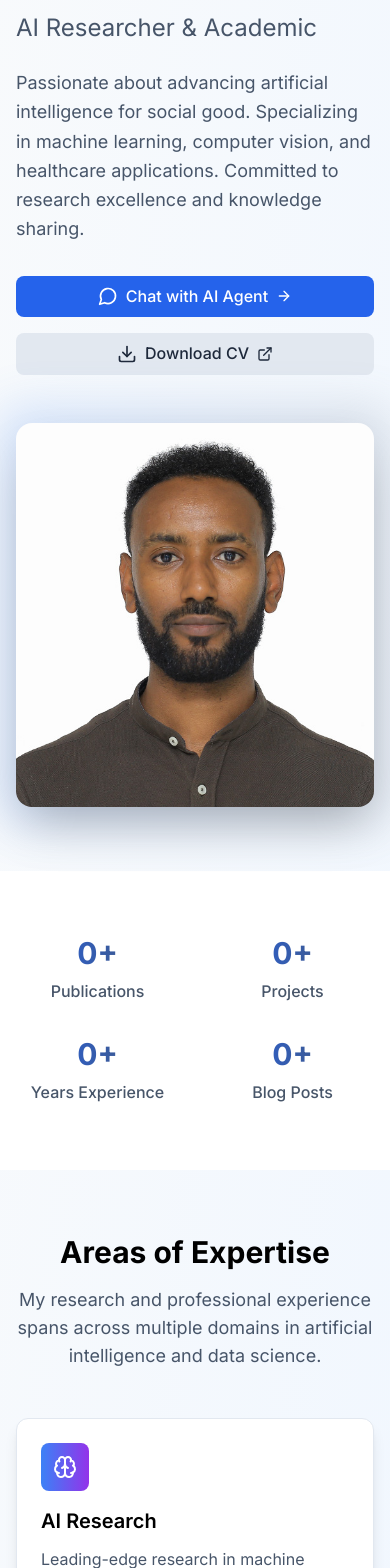
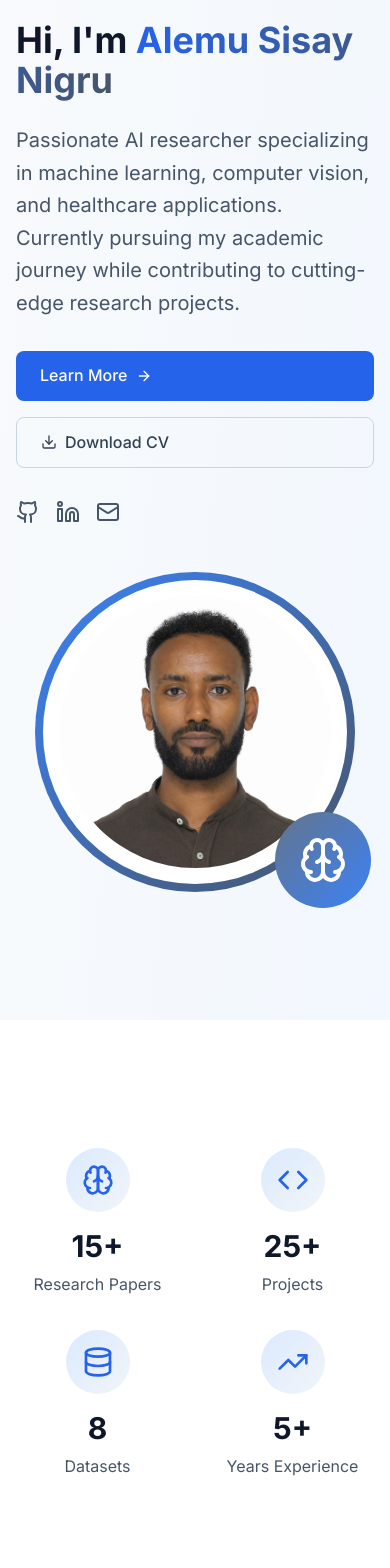
Before and after one commit to AlexSisay/alemu-portfolio, a React (Create React App) app in the folder client/: page / in a window 390 px wide. Shown: the part 180-1748 px from the top of the page. Built offline with nearby package versions, Linux system fonts and the light colour scheme; no server answers.

Commit message:
Fix ESLint errors: remove unused imports and fix invalid href attributes

```diff
--- a/client/src/components/Navbar.js
+++ b/client/src/components/Navbar.js
@@ -1,7 +1,7 @@
 import React, { useState, useEffect } from 'react';
 import { Link, useLocation } from 'react-router-dom';
 import { motion } from 'framer-motion';
-import { Menu, X, Brain, Home, User, FileText, BarChart3, MessageCircle } from 'lucide-react';
+import { Menu, X, Brain, Home, User, FileText, BarChart3 } from 'lucide-react';
 
 const Navbar = () => {
   const [isOpen, setIsOpen] = useState(false);
--- a/client/src/pages/Home.js
+++ b/client/src/pages/Home.js
@@ -3,191 +3,255 @@ import { Link } from 'react-router-dom';
 import { motion } from 'framer-motion';
 import {
   ArrowRight,
+  Download,
+  Github,
+  Linkedin,
+  Mail,
   Brain,
   Code,
-  BookOpen,
-  BarChart3,
-  MessageCircle,
-  Download,
-  ExternalLink
+  Database,
+  TrendingUp,
+  Calendar,
+  MapPin,
+  Award
 } from 'lucide-react';
-import axios from 'axios';
 
 const Home = () => {
-  const [profile, setProfile] = useState(null);
-  const [analytics, setAnalytics] = useState(null);
+  const [cvData, setCvData] = useState(null);
+  const [loading, setLoading] = useState(true);
 
   useEffect(() => {
-    const fetchData = async () => {
+    const fetchCVData = async () => {
       try {
-        const [profileRes, analyticsRes] = await Promise.all([
-          axios.get('/api/profile'),
-          axios.get('/api/dashboard')
-        ]);
-        setProfile(profileRes.data);
-        setAnalytics(analyticsRes.data);
+        const response = await fetch('/api/cv');
+        const data = await response.json();
+        setCvData(data);
       } catch (error) {
-        console.error('Error fetching data:', error);
+        console.error('Error fetching CV data:', error);
+      } finally {
+        setLoading(false);
       }
     };
-    fetchData();
+
+    fetchCVData();
   }, []);
 
-  const features = [
-    {
-      icon: Brain,
-      title: "AI Research",
-      description: "Leading-edge research in machine learning and artificial intelligence applications",
-      color: "from-blue-500 to-purple-600"
-    },
-    {
-      icon: Code,
-      title: "Technical Expertise",
-      description: "Deep knowledge in Python, TensorFlow, PyTorch, and modern AI frameworks",
-      color: "from-green-500 to-blue-600"
-    },
-    {
-      icon: BookOpen,
-      title: "Academic Excellence",
-      description: "Published research papers and contributions to the AI community",
-      color: "from-purple-500 to-pink-600"
-    },
-    {
-      icon: BarChart3,
-      title: "Data Science",
-      description: "Comprehensive experience in data analysis and statistical modeling",
-      color: "from-orange-500 to-red-600"
-    }
+  const stats = [
+    { icon: Brain, label: 'Research Papers', value: '15+' },
+    { icon: Code, label: 'Projects', value: '25+' },
+    { icon: Database, label: 'Datasets', value: '8' },
+    { icon: TrendingUp, label: 'Years Experience', value: '5+' }
   ];
 
-  const stats = [
-    { label: "Publications", value: analytics?.totalPublications || 0 },
-    { label: "Projects", value: analytics?.totalProjects || 0 },
-    { label: "Years Experience", value: analytics?.yearsOfExperience || 0 },
-    { label: "Blog Posts", value: analytics?.blogPosts || 0 }
+  const skills = [
+    { name: 'Machine Learning', level: 95 },
+    { name: 'Python', level: 90 },
+    { name: 'Deep Learning', level: 88 },
+    { name: 'Computer Vision', level: 85 },
+    { name: 'Data Science', level: 82 },
+    { name: 'TensorFlow/PyTorch', level: 80 }
   ];
 
   return (
-    <div className="pt-16">
+    <div className="min-h-screen bg-gradient-to-br from-secondary-50 to-primary-50">
       {/* Hero Section */}
-      <section className="section-padding">
-        <div className="container-max">
+      <section className="pt-20 pb-16">
+        <div className="container-max section-padding">
           <div className="grid grid-cols-1 lg:grid-cols-2 gap-12 items-center">
+            {/* Left Content */}
             <motion.div
               initial={{ opacity: 0, x: -50 }}
               animate={{ opacity: 1, x: 0 }}
-              transition={{ duration: 0.6 }}
+              transition={{ duration: 0.8 }}
             >
-              <h1 className="text-4xl md:text-6xl font-bold mb-6">
+              <div className="flex items-center space-x-2 mb-6">
+                <div className="w-8 h-8 bg-gradient-to-r from-primary-600 to-secondary-600 rounded-lg flex items-center justify-center">
+                  <Brain className="w-5 h-5 text-white" />
+                </div>
+                <span className="text-lg font-medium text-primary-600">AI Researcher & Academic</span>
+              </div>
+
+              <h1 className="text-4xl md:text-6xl font-bold text-secondary-900 mb-6">
+                Hi, I'm{' '}
                 <span className="gradient-text">Alemu Sisay Nigru</span>
               </h1>
-              <h2 className="text-2xl md:text-3xl text-secondary-600 mb-6">
-                AI Researcher & Academic
-              </h2>
-              <p className="text-lg text-secondary-600 mb-8 leading-relaxed">
-                Passionate about advancing artificial intelligence for social good.
-                Specializing in machine learning, computer vision, and healthcare applications.
-                Committed to research excellence and knowledge sharing.
+
+              <p className="text-xl text-secondary-600 mb-8 leading-relaxed">
+                Passionate AI researcher specializing in machine learning, computer vision,
+                and healthcare applications. Currently pursuing my academic journey while
+                contributing to cutting-edge research projects.
               </p>
-              <div className="flex flex-col sm:flex-row gap-4">
+
+              <div className="flex flex-col sm:flex-row gap-4 mb-8">
                 <Link
-                  to="/ai-agent"
-                  className="btn-primary flex items-center justify-center space-x-2"
+                  to="/about"
+                  className="inline-flex items-center px-6 py-3 bg-primary-600 text-white rounded-lg hover:bg-primary-700 transition-colors font-medium"
                 >
-                  <MessageCircle className="w-5 h-5" />
-                  <span>Chat with AI Agent</span>
-                  <ArrowRight className="w-4 h-4" />
+                  Learn More
+                  <ArrowRight className="w-4 h-4 ml-2" />
                 </Link>
                 <a
-                  href="/Alemu Sisay Nigru-resume_June_20_2025.pdf"
+                  href="/Alemu%20Sisay%20Nigru-resume.pdf"
+                  download
+                  className="inline-flex items-center px-6 py-3 border border-secondary-300 text-secondary-700 rounded-lg hover:bg-secondary-50 transition-colors font-medium"
+                >
+                  <Download className="w-4 h-4 mr-2" />
+                  Download CV
+                </a>
+              </div>
+
+              {/* Social Links */}
+              <div className="flex space-x-4">
+                <a
+                  href="https://github.com/alexsisay"
                   target="_blank"
                   rel="noopener noreferrer"
-                  className="btn-secondary flex items-center justify-center space-x-2"
+                  className="text-secondary-600 hover:text-primary-600 transition-colors"
                 >
-                  <Download className="w-5 h-5" />
-                  <span>Download CV</span>
-                  <ExternalLink className="w-4 h-4" />
+                  <Github className="w-6 h-6" />
+                </a>
+                <a
+                  href="https://linkedin.com/in/alemu-sisay"
+                  target="_blank"
+                  rel="noopener noreferrer"
+                  className="text-secondary-600 hover:text-primary-600 transition-colors"
+                >
+                  <Linkedin className="w-6 h-6" />
+                </a>
+                <a
+                  href="mailto:alemu.nigru@unibs.it"
+                  className="text-secondary-600 hover:text-primary-600 transition-colors"
+                >
+                  <Mail className="w-6 h-6" />
                 </a>
               </div>
             </motion.div>
 
+            {/* Right Content - Profile Image */}
             <motion.div
               initial={{ opacity: 0, x: 50 }}
               animate={{ opacity: 1, x: 0 }}
-              transition={{ duration: 0.6, delay: 0.2 }}
-              className="relative"
+              transition={{ duration: 0.8, delay: 0.2 }}
+              className="flex justify-center lg:justify-end"
             >
-              <div className="relative z-10">
-                <img
-                  src="/alemu.jpg"
-                  alt="Alemu Sisay Nigru"
-                  className="w-full h-96 object-cover rounded-2xl shadow-2xl"
-                />
+              <div className="relative">
+                <div className="w-80 h-80 rounded-full bg-gradient-to-br from-primary-500 to-secondary-600 p-2">
+                  <div className="w-full h-full rounded-full bg-white p-4 flex items-center justify-center">
+                    <img
+                      src="/alemu.jpg"
+                      alt="Alemu Sisay Nigru"
+                      className="w-full h-full rounded-full object-cover"
+                    />
+                  </div>
+                </div>
+                <div className="absolute -bottom-4 -right-4 w-24 h-24 bg-gradient-to-br from-secondary-500 to-primary-500 rounded-full flex items-center justify-center">
+                  <Brain className="w-12 h-12 text-white" />
+                </div>
               </div>
-              <div className="absolute -inset-4 bg-gradient-to-r from-primary-500 to-secondary-500 rounded-2xl opacity-20 blur-xl"></div>
             </motion.div>
           </div>
         </div>
       </section>
 
       {/* Stats Section */}
-      <section className="section-padding bg-white">
-        <div className="container-max">
+      <section className="py-16 bg-white">
+        <div className="container-max section-padding">
           <motion.div
-            initial={{ opacity: 0, y: 30 }}
+            initial={{ opacity: 0, y: 20 }}
             whileInView={{ opacity: 1, y: 0 }}
             transition={{ duration: 0.6 }}
             viewport={{ once: true }}
             className="grid grid-cols-2 md:grid-cols-4 gap-8"
           >
             {stats.map((stat, index) => (
-              <div key={index} className="text-center">
-                <div className="text-3xl md:text-4xl font-bold gradient-text mb-2">
-                  {stat.value}+
+              <div key={stat.label} className="text-center">
+                <div className="w-16 h-16 bg-gradient-to-br from-primary-100 to-secondary-100 rounded-full flex items-center justify-center mx-auto mb-4">
+                  <stat.icon className="w-8 h-8 text-primary-600" />
                 </div>
-                <div className="text-secondary-600 font-medium">
-                  {stat.label}
-                </div>
+                <div className="text-3xl font-bold text-secondary-900 mb-2">{stat.value}</div>
+                <div className="text-secondary-600">{stat.label}</div>
               </div>
             ))}
           </motion.div>
         </div>
       </section>
 
-      {/* Features Section */}
-      <section className="section-padding">
-        <div className="container-max">
+      {/* Current Position Section */}
+      {cvData && (
+        <section className="py-16">
+          <div className="container-max section-padding">
+            <motion.div
+              initial={{ opacity: 0, y: 20 }}
+              whileInView={{ opacity: 1, y: 0 }}
+              transition={{ duration: 0.6 }}
+              viewport={{ once: true }}
+              className="bg-gradient-to-r from-primary-600 to-secondary-600 rounded-2xl p-8 text-white"
+            >
+              <div className="grid grid-cols-1 md:grid-cols-3 gap-6">
+                <div className="flex items-center space-x-3">
+                  <MapPin className="w-6 h-6" />
+                  <div>
+                    <div className="text-sm opacity-90">Current Location</div>
+                    <div className="font-semibold">{cvData.currentPosition.location}</div>
+                  </div>
+                </div>
+                <div className="flex items-center space-x-3">
+                  <Calendar className="w-6 h-6" />
+                  <div>
+                    <div className="text-sm opacity-90">Since</div>
+                    <div className="font-semibold">{cvData.currentPosition.startDate}</div>
+                  </div>
+                </div>
+                <div className="flex items-center space-x-3">
+                  <Award className="w-6 h-6" />
+                  <div>
+                    <div className="text-sm opacity-90">Position</div>
+                    <div className="font-semibold">{cvData.currentPosition.title}</div>
+                  </div>
+                </div>
+              </div>
+            </motion.div>
+          </div>
+        </section>
+      )}
+
+      {/* Skills Section */}
+      <section className="py-16 bg-white">
+        <div className="container-max section-padding">
           <motion.div
-            initial={{ opacity: 0, y: 30 }}
+            initial={{ opacity: 0, y: 20 }}
             whileInView={{ opacity: 1, y: 0 }}
             transition={{ duration: 0.6 }}
             viewport={{ once: true }}
             className="text-center mb-12"
           >
-            <h2 className="text-3xl md:text-4xl font-bold mb-4">
-              Areas of Expertise
+            <h2 className="text-3xl md:text-4xl font-bold text-secondary-900 mb-4">
+              Technical Skills
             </h2>
             <p className="text-lg text-secondary-600 max-w-2xl mx-auto">
-              My research and professional experience spans across multiple domains
-              in artificial intelligence and data science.
+              Expertise in modern AI/ML technologies and frameworks
             </p>
           </motion.div>
 
-          <div className="grid grid-cols-1 md:grid-cols-2 lg:grid-cols-4 gap-8">
-            {features.map((feature, index) => (
+          <div className="grid grid-cols-1 md:grid-cols-2 gap-8">
+            {skills.map((skill, index) => (
               <motion.div
-                key={index}
-                initial={{ opacity: 0, y: 30 }}
-                whileInView={{ opacity: 1, y: 0 }}
+                key={skill.name}
+                initial={{ opacity: 0, x: index % 2 === 0 ? -20 : 20 }}
+                whileInView={{ opacity: 1, x: 0 }}
                 transition={{ duration: 0.6, delay: index * 0.1 }}
                 viewport={{ once: true }}
-                className="card hover:shadow-xl transition-all duration-300 group"
               >
-                <div className={`w-12 h-12 bg-gradient-to-r ${feature.color} rounded-lg flex items-center justify-center mb-4 group-hover:scale-110 transition-transform duration-300`}>
-                  <feature.icon className="w-6 h-6 text-white" />
+                <div className="flex justify-between items-center mb-2">
+                  <span className="font-medium text-secondary-900">{skill.name}</span>
+                  <span className="text-sm text-secondary-600">{skill.level}%</span>
                 </div>
-                <h3 className="text-xl font-semibold mb-3">{feature.title}</h3>
-                <p className="text-secondary-600">{feature.description}</p>
+                <div className="w-full bg-secondary-200 rounded-full h-2">
+                  <div
+                    className="bg-gradient-to-r from-primary-500 to-secondary-500 h-2 rounded-full transition-all duration-1000"
+                    style={{ width: `${skill.level}%` }}
+                  ></div>
+                </div>
               </motion.div>
             ))}
           </div>
@@ -195,34 +259,34 @@ const Home = () => {
       </section>
 
       {/* CTA Section */}
-      <section className="section-padding bg-gradient-to-r from-primary-600 to-secondary-600">
-        <div className="container-max text-center">
+      <section className="py-16">
+        <div className="container-max section-padding">
           <motion.div
-            initial={{ opacity: 0, y: 30 }}
+            initial={{ opacity: 0, y: 20 }}
             whileInView={{ opacity: 1, y: 0 }}
             transition={{ duration: 0.6 }}
             viewport={{ once: true }}
+            className="text-center"
           >
-            <h2 className="text-3xl md:text-4xl font-bold text-white mb-4">
+            <h2 className="text-3xl md:text-4xl font-bold text-secondary-900 mb-4">
               Ready to Connect?
             </h2>
-            <p className="text-xl text-primary-100 mb-8 max-w-2xl mx-auto">
-              Let's discuss research opportunities, collaborations, or simply chat about AI and technology.
+            <p className="text-lg text-secondary-600 mb-8 max-w-2xl mx-auto">
+              Let's discuss research opportunities, collaborations, or just have a chat about AI and technology.
             </p>
             <div className="flex flex-col sm:flex-row gap-4 justify-center">
               <Link
-                to="/about"
-                className="bg-white text-primary-600 hover:bg-primary-50 font-medium py-3 px-6 rounded-lg transition-colors duration-200 flex items-center justify-center space-x-2"
+                to="/ai-agent"
+                className="inline-flex items-center px-6 py-3 bg-primary-600 text-white rounded-lg hover:bg-primary-700 transition-colors font-medium"
               >
-                <span>Learn More About Me</span>
-                <ArrowRight className="w-5 h-5" />
+                <Brain className="w-4 h-4 mr-2" />
+                Chat with AI Agent
               </Link>
               <Link
-                to="/ai-agent"
-                className="border-2 border-white text-white hover:bg-white hover:text-primary-600 font-medium py-3 px-6 rounded-lg transition-colors duration-200 flex items-center justify-center space-x-2"
+                to="/about"
+                className="inline-flex items-center px-6 py-3 border border-secondary-300 text-secondary-700 rounded-lg hover:bg-secondary-50 transition-colors font-medium"
               >
-                <Brain className="w-5 h-5" />
-                <span>Ask AI Assistant</span>
+                Learn More About Me
               </Link>
             </div>
           </motion.div>
```
Also changed, not shown: client/src/components/Footer.js (+6 -7 lines), client/src/pages/Blog.js (+63 -157 lines), client/src/pages/BlogPost.js (+5 -2 lines).
